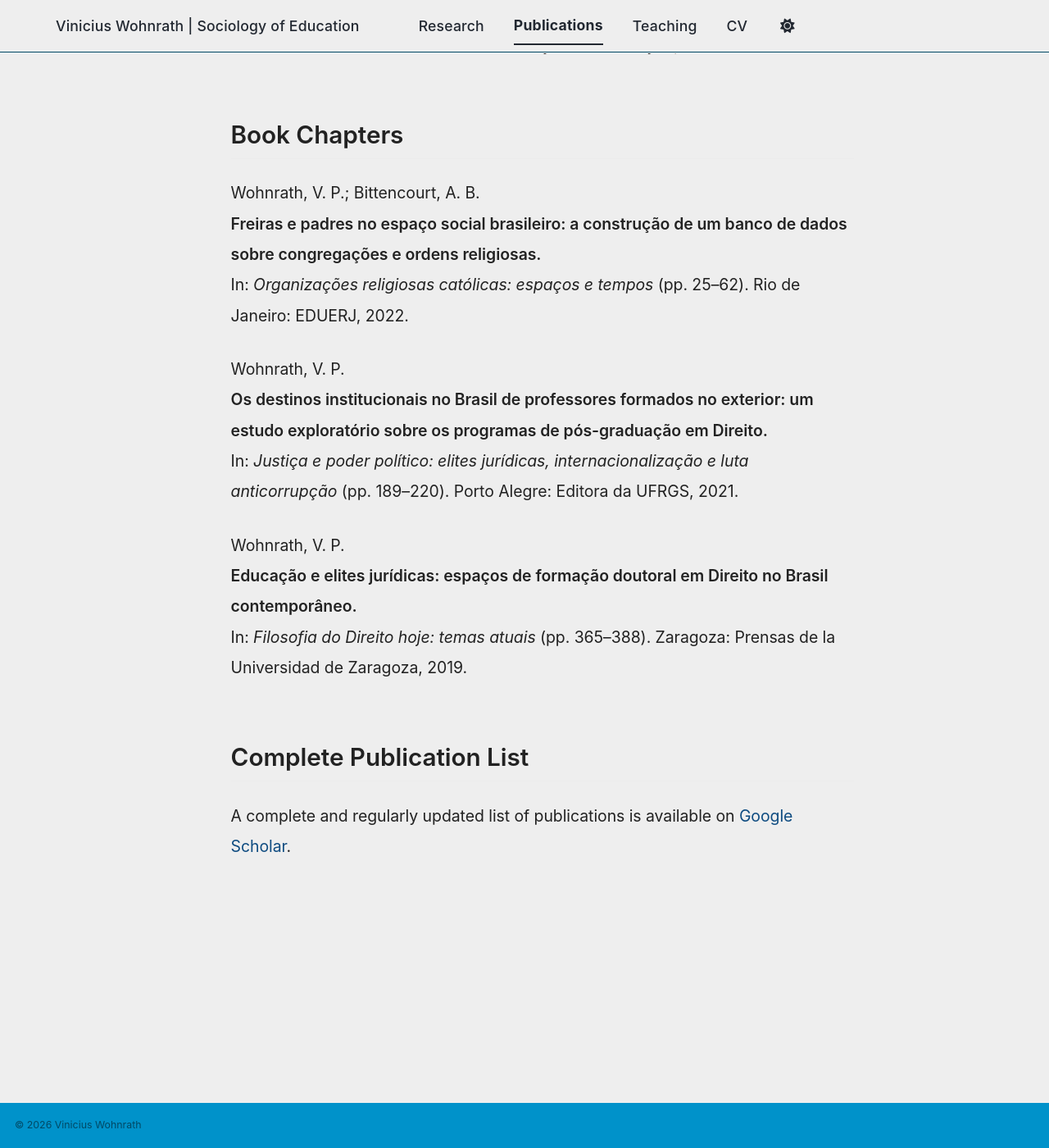
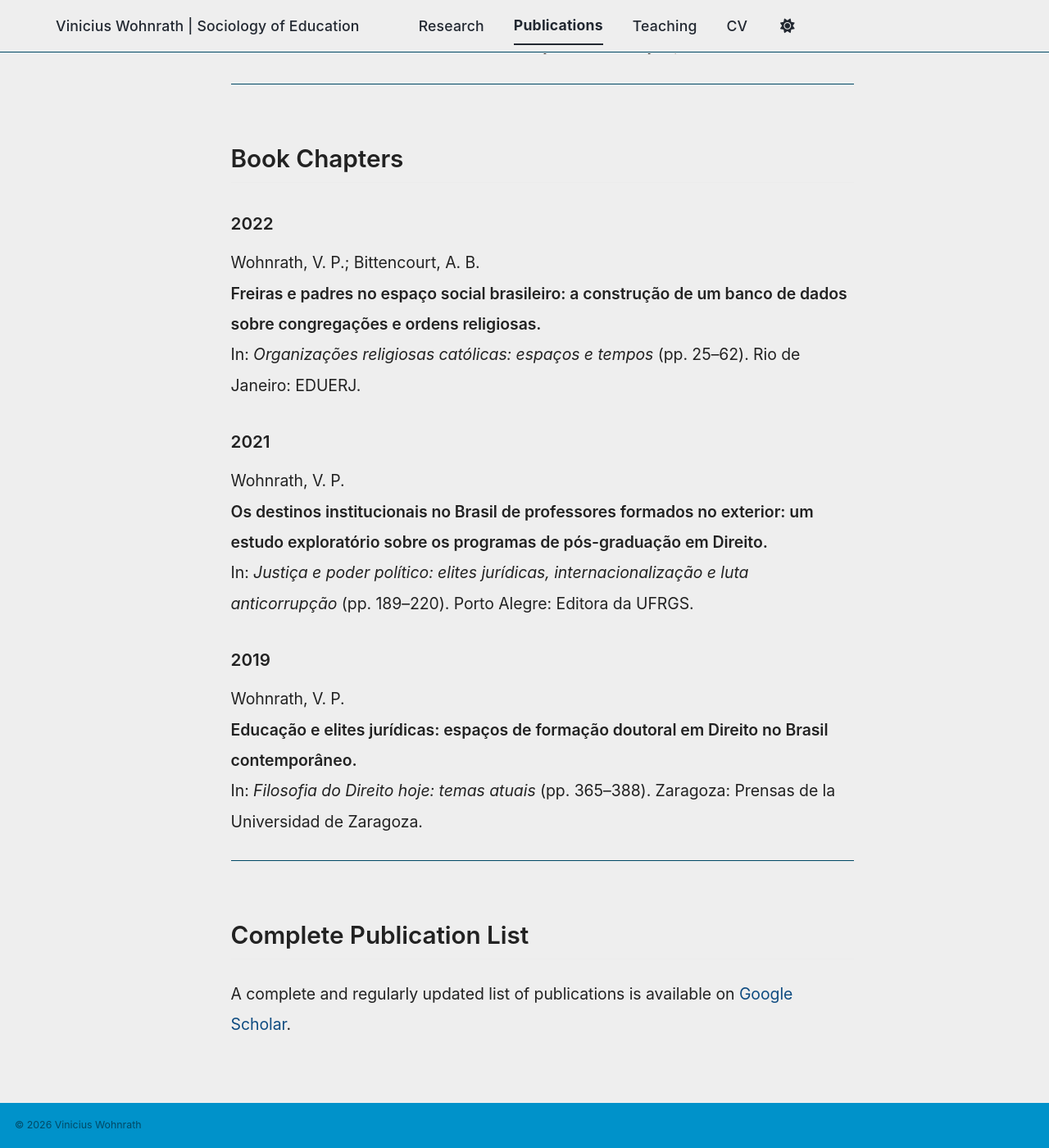
Before and after one commit to viniciuswohnrath/viniciuswohnrath.github.io, a Jekyll site: the page built from _pages/publications.md, in a window 1280 px wide and 1400 px high, scrolled down 2470 px. Shown: the whole window at 82% size. Built offline with Jekyll 4.4.1, drawn with Linux system fonts in a browser that asks for light colours; a script bundle is joined from its source files by our own code; library files that are not in the unit come from our copies.

```diff
--- a/_pages/publications.md
+++ b/_pages/publications.md
@@ -11,7 +11,7 @@ classes: wide
 ### 2026
 
 Wohnrath, V. P.; Dias Jr., A. C.
-**Pierre Bourdieu: genèse d’un sociologue** (review).
+**Pierre Bourdieu: genèse d'un sociologue** (review).
 *Tempo Social*, 38. [DOI](https://doi.org/10.11606/0103-2070.ts.2026.242571)
 
 ### 2025
@@ -27,7 +27,7 @@ Wohnrath, V. P.
 *Religião e Sociedade*, 43. [DOI](https://doi.org/10.1590/0100-85872023v43n1cap08)
 
 Wohnrath, V. P.; Almeida, A. M. F.
-**Doutrinadores jurídicos e a afirmação de “novos direitos” no Brasil pós-1988: o caso das uniões entre pessoas do mesmo sexo.**
+**Doutrinadores jurídicos e a afirmação de "novos direitos" no Brasil pós-1988: o caso das uniões entre pessoas do mesmo sexo.**
 *Sociologias*, 25. [DOI](https://doi.org/10.1590/18070337-124730)
 
 Wohnrath, V. P.; Arduini, G. R.
@@ -70,19 +70,29 @@ Wohnrath, V. P.; Bittencourt, A. B.
 **Secularização e laicidade do Estado brasileiro depois da Constituição de 1988.**
 *Revista Brasileira de Política e Administração da Educação*, 29. [DOI](https://doi.org/10.21573/vol29n22013.43524)
 
+---
+
 ## Book Chapters
+
+### 2022
 
 Wohnrath, V. P.; Bittencourt, A. B.
 **Freiras e padres no espaço social brasileiro: a construção de um banco de dados sobre congregações e ordens religiosas.**
-In: *Organizações religiosas católicas: espaços e tempos* (pp. 25–62). Rio de Janeiro: EDUERJ, 2022.
+In: *Organizações religiosas católicas: espaços e tempos* (pp. 25–62). Rio de Janeiro: EDUERJ.
+
+### 2021
 
 Wohnrath, V. P.
 **Os destinos institucionais no Brasil de professores formados no exterior: um estudo exploratório sobre os programas de pós-graduação em Direito.**
-In: *Justiça e poder político: elites jurídicas, internacionalização e luta anticorrupção* (pp. 189–220). Porto Alegre: Editora da UFRGS, 2021.
+In: *Justiça e poder político: elites jurídicas, internacionalização e luta anticorrupção* (pp. 189–220). Porto Alegre: Editora da UFRGS.
+
+### 2019
 
 Wohnrath, V. P.
 **Educação e elites jurídicas: espaços de formação doutoral em Direito no Brasil contemporâneo.**
-In: *Filosofia do Direito hoje: temas atuais* (pp. 365–388). Zaragoza: Prensas de la Universidad de Zaragoza, 2019.
+In: *Filosofia do Direito hoje: temas atuais* (pp. 365–388). Zaragoza: Prensas de la Universidad de Zaragoza.
+
+---
 
 ## Complete Publication List
 
```
